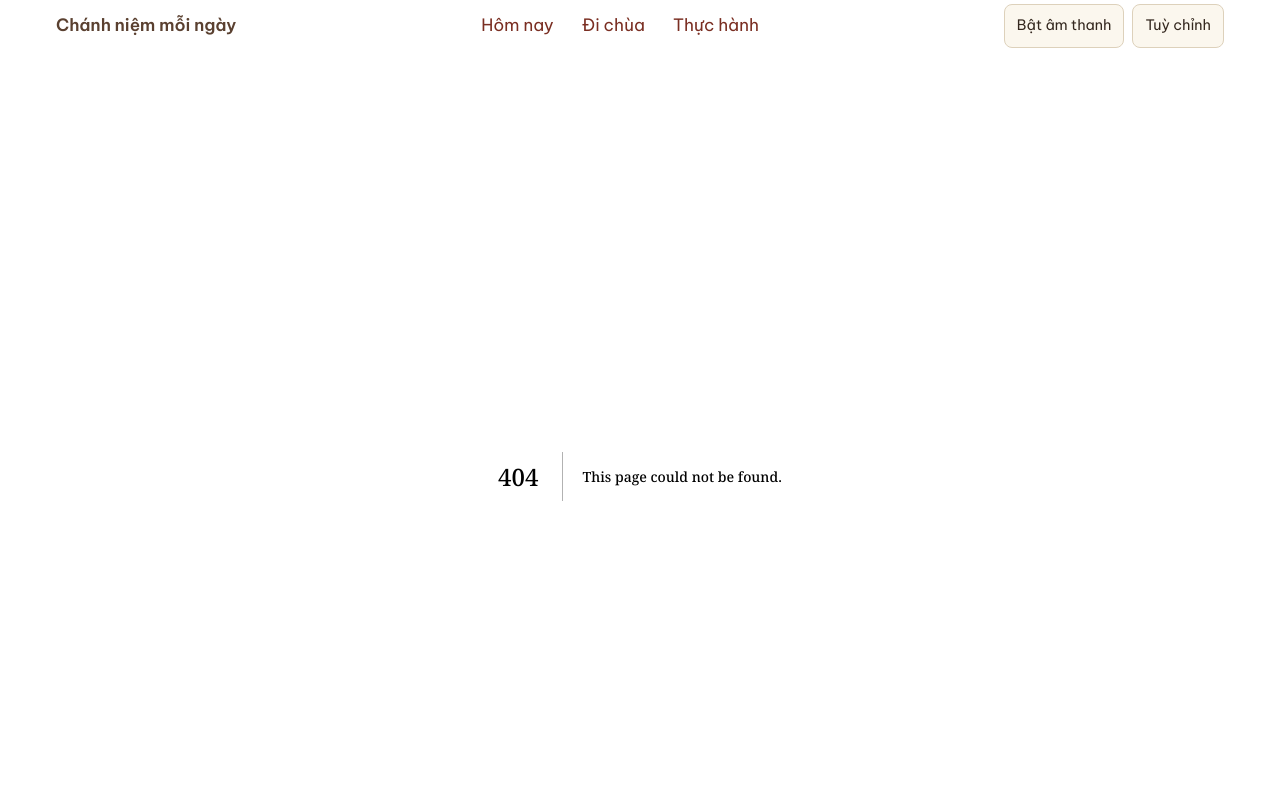
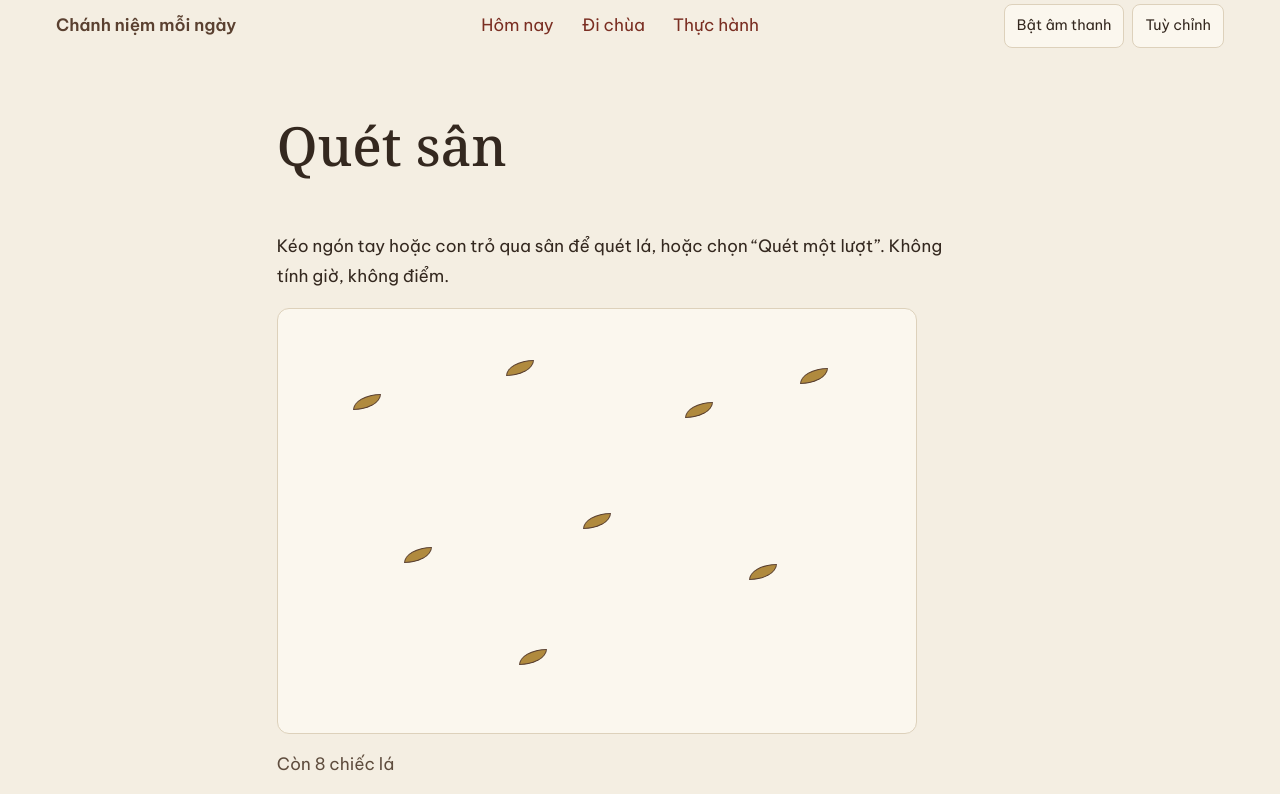
Before and after one commit to quangnguyen-star/di-chua-online, a Next.js app: page /places/courtyard/sweeping in a window 1280 px wide. Before the commit this address had no page. Shown: the top 794 px of the page. Built offline with nearby package versions, Linux system fonts and the light colour scheme.

Commit message:
DCO-26: P9 Courtyard sweeping: Quét một lượt (feature/dco-26-p9-courtyard-sweeping-qu-t-m)

```diff
--- /dev/null
+++ b/src/app/places/courtyard/sweeping/Sweeping.tsx
@@ -0,0 +1,117 @@
+"use client";
+
+import Link from "next/link";
+import { useEffect, useRef, useState } from "react";
+import { activities } from "@/content/places";
+import { useAtmosphere } from "@/components/atmosphere";
+import { LEAVES, canCue, freshState, isComplete, remaining, sweepAll, sweepAt, type SweepState } from "./logic";
+import styles from "./sweeping.module.css";
+
+/** The one optional continuation, read from the registry's next field on the sweeping activity. */
+const nextId = activities.find((a) => a.id === "sweeping")?.next;
+const nextStep = activities.find((a) => a.id === nextId && a.ready);
+
+export default function Sweeping() {
+  const [state, setState] = useState<SweepState>(freshState);
+  const { scene, cue } = useAtmosphere();
+  const yard = useRef<HTMLDivElement>(null);
+  const dragging = useRef(false);
+  const lastCue = useRef<number | null>(null);
+
+  useEffect(() => {
+    scene("courtyard");
+  }, [scene]);
+
+  const play = () => {
+    const now = Date.now();
+    if (!canCue(now, lastCue.current)) return;
+    lastCue.current = now;
+    cue("sweep");
+  };
+
+  const apply = (next: SweepState) => {
+    if (next === state) return;
+    setState(next);
+    play();
+  };
+
+  const onMove = (event: React.PointerEvent<HTMLDivElement>) => {
+    if (!dragging.current || !yard.current) return;
+    const rect = yard.current.getBoundingClientRect();
+    const x = ((event.clientX - rect.left) / rect.width) * 100;
+    const y = ((event.clientY - rect.top) / rect.height) * 100;
+    setState((current) => {
+      const next = sweepAt(current, x, y);
+      if (next !== current) play();
+      return next;
+    });
+  };
+
+  const done = isComplete(state);
+  const left = remaining(state);
+
+  return (
+    <div className={styles.root}>
+      <h1>Quét sân</h1>
+      <p className={styles.prompt}>
+        Kéo ngón tay hoặc con trỏ qua sân để quét lá, hoặc chọn &ldquo;Quét một lượt&rdquo;. Không tính giờ, không điểm.
+      </p>
+      <div
+        ref={yard}
+        className={styles.yard}
+        data-testid="sweep-yard"
+        onPointerDown={(e) => {
+          dragging.current = true;
+          e.currentTarget.setPointerCapture?.(e.pointerId);
+          onMove(e);
+        }}
+        onPointerMove={onMove}
+        onPointerUp={() => {
+          dragging.current = false;
+        }}
+        onPointerCancel={() => {
+          dragging.current = false;
+        }}
+      >
+        {LEAVES.map((leaf) => (
+          <span
+            key={leaf.id}
+            className={`${styles.leaf} ${state.cleared.includes(leaf.id) ? styles.swept : ""}`}
+            style={{ left: `${leaf.x}%`, top: `${leaf.y}%` }}
+            data-testid={`leaf-${leaf.id}`}
+            data-swept={state.cleared.includes(leaf.id)}
+          />
+        ))}
+      </div>
+      <p className={styles.status} role="status" aria-live="polite" data-testid="sweep-status">
+        {done ? "" : `Còn ${left} chiếc lá`}
+      </p>
+      {done ? (
+        <>
+          <h2 data-testid="sweep-complete">Sân đã sạch lá.</h2>
+          {nextStep && (
+            <div className={styles.next}>
+              <p>Nếu muốn, bạn có thể tiếp tục:</p>
+              <div className={styles.controls}>
+                <Link className="button button--quiet" href={nextStep.href} data-testid="sweep-next">
+                  {nextStep.label}
+                </Link>
+              </div>
+            </div>
+          )}
+        </>
+      ) : (
+        <div className={styles.controls}>
+          <button type="button" className="button" data-testid="sweep-pass" onClick={() => apply(sweepAll(state))}>
+            Quét một lượt
+          </button>
+        </div>
+      )}
+      <div className={styles.controls}>
+        <Link className="button button--quiet" href="/" data-testid="sweep-back">
+          Quay lại
+        </Link>
+      </div>
+    </div>
+  );
+}
--- /dev/null
+++ b/src/app/places/courtyard/sweeping/logic.ts
@@ -0,0 +1,56 @@
+export interface Leaf {
+  id: number;
+  /** Position inside the yard, in percent of its width and height. */
+  x: number;
+  y: number;
+}
+
+export const LEAVES: readonly Leaf[] = [
+  { id: 1, x: 14, y: 22 },
+  { id: 2, x: 38, y: 14 },
+  { id: 3, x: 66, y: 24 },
+  { id: 4, x: 84, y: 16 },
+  { id: 5, x: 22, y: 58 },
+  { id: 6, x: 50, y: 50 },
+  { id: 7, x: 76, y: 62 },
+  { id: 8, x: 40, y: 82 },
+];
+
+/** How close, in percent, a drag has to pass to a leaf to sweep it. */
+export const BRUSH_RADIUS = 12;
+
+/** Minimum gap between two sweep sounds. */
+export const CUE_INTERVAL_MS = 400;
+
+export interface SweepState {
+  /** Ids of the leaves already swept away. */
+  cleared: readonly number[];
+}
+
+export const freshState: SweepState = { cleared: [] };
+
+export function remaining(state: SweepState): number {
+  return LEAVES.length - state.cleared.length;
+}
+
+export function isComplete(state: SweepState): boolean {
+  return remaining(state) === 0;
+}
+
+/** Clears every leaf within the brush radius of the point; returns the same state if none. */
+export function sweepAt(state: SweepState, x: number, y: number, radius: number = BRUSH_RADIUS): SweepState {
+  const hit = LEAVES.filter(
+    (leaf) => !state.cleared.includes(leaf.id) && Math.hypot(leaf.x - x, leaf.y - y) <= radius,
+  ).map((leaf) => leaf.id);
+  return hit.length === 0 ? state : { cleared: [...state.cleared, ...hit] };
+}
+
+/** One full pass: the same end state a complete drag reaches. */
+export function sweepAll(state: SweepState): SweepState {
+  return isComplete(state) ? state : { cleared: LEAVES.map((leaf) => leaf.id) };
+}
+
+/** Whether a sweep sound may play now; lastCueAt is null before the first one. */
+export function canCue(now: number, lastCueAt: number | null, interval: number = CUE_INTERVAL_MS): boolean {
+  return lastCueAt === null || now - lastCueAt >= interval;
+}
--- /dev/null
+++ b/src/app/places/courtyard/sweeping/page.tsx
@@ -0,0 +1,7 @@
+import Sweeping from "./Sweeping";
+
+export const metadata = { title: "Quét sân" };
+
+export default function SweepingPage() {
+  return <Sweeping />;
+}
--- /dev/null
+++ b/src/app/places/courtyard/sweeping/sweeping.module.css
@@ -0,0 +1,33 @@
+.root { display: flex; flex-direction: column; gap: 1rem; }
+.prompt { margin: 0; max-width: 60ch; }
+.yard {
+  position: relative;
+  width: 100%;
+  max-width: 40rem;
+  aspect-ratio: 3 / 2;
+  background: var(--surface);
+  border: 1px solid var(--border);
+  border-radius: var(--radius);
+  overflow: hidden;
+  touch-action: none;
+  cursor: grab;
+}
+.leaf {
+  position: absolute;
+  width: 1.75rem;
+  height: 1rem;
+  margin: -0.5rem 0 0 -0.875rem;
+  border-radius: 100% 0 100% 0;
+  background: var(--gold);
+  border: 1px solid var(--wood);
+  transition: transform 500ms ease-out, opacity 500ms ease-out;
+}
+.swept { opacity: 0; transform: translateX(3rem) rotate(40deg); pointer-events: none; }
+.status { margin: 0; color: var(--text-muted); }
+.controls { display: flex; flex-wrap: wrap; gap: 0.75rem; }
+.next { display: flex; flex-direction: column; gap: 0.5rem; padding: 1rem; border: 1px solid var(--border); border-radius: var(--radius); }
+.next p { margin: 0; }
+@media (prefers-reduced-motion: reduce) {
+  .leaf { transition: none; }
+  .swept { transform: none; }
+}
--- a/src/content/places.ts
+++ b/src/content/places.ts
@@ -23,7 +23,7 @@ export const activities: Activity[] = [
   { id: "breathing", place: "gate", label: "Thở", href: "/practices/breathing", ready: true },
   { id: "sitting", place: "hall", label: "Ngồi yên", href: "/practices/sitting", ready: true },
   { id: "tea", place: "veranda", label: "Uống trà", href: "/practices/tea", ready: true },
-  { id: "sweeping", place: "courtyard", label: "Quét sân", href: "/places/courtyard/sweeping", ready: false, next: "breathing" },
+  { id: "sweeping", place: "courtyard", label: "Quét sân", href: "/places/courtyard/sweeping", ready: true, next: "breathing" },
   { id: "incense", place: "hall", label: "Thắp hương", href: "/places/hall/incense", ready: true, next: "sitting" },
   { id: "lantern", place: "pond", label: "Thả đèn", href: "/places/pond/lantern", ready: true, next: "tea" },
 ];
```
Also changed, not shown: 1 other file (tests, documents, lock files or other folders).
